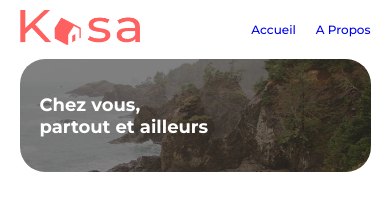
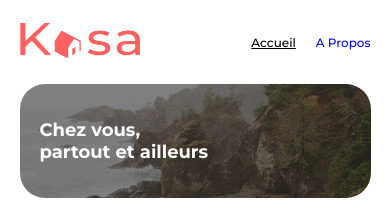
Before and after one commit to ChristopherDelanoue/kasa, a React (Vite) app in the folder vite-project/: page / in a window 390 px wide. Shown: the top 200 px of the page. Built offline with nearby package versions, Linux system fonts and the light colour scheme.

Commit message:
ready for la soutenane

```diff
--- a/vite-project/src/Components/Header.jsx
+++ b/vite-project/src/Components/Header.jsx
@@ -14,10 +14,24 @@ function Header() {
 
             <ul className="nav-link">
                <li>
-                  <NavLink to="/">Accueil</NavLink>
+                  <NavLink
+                     to="/"
+                     className={({ isActive }) =>
+                        isActive ? 'active-link' : ''
+                     }
+                  >
+                     Accueil
+                  </NavLink>
                </li>
                <li>
-                  <NavLink to="/A_propos">A Propos</NavLink>
+                  <NavLink
+                     to="/A_propos"
+                     className={({ isActive }) =>
+                        isActive ? 'active-link' : ''
+                     }
+                  >
+                     A Propos
+                  </NavLink>
                </li>
             </ul>
          </div>
--- a/vite-project/src/assets/CSS/App.css
+++ b/vite-project/src/assets/CSS/App.css
@@ -12,7 +12,7 @@ nav {
 }
 @media (max-width: 750px) {
   nav {
-    height: auto;
+    height: 10%;
     width: 90%;
   }
 }
@@ -63,6 +63,10 @@ nav .nav-bar ul li {
 }
 nav .nav-bar ul li a {
   text-decoration: none;
+}
+nav .nav-bar ul li a.active-link {
+  text-decoration: underline;
+  color: black;
 }
 
 footer {
--- a/vite-project/src/assets/SASS/Header.sass
+++ b/vite-project/src/assets/SASS/Header.sass
@@ -9,7 +9,7 @@ nav
   height: 10%
   position: relative
   @media(max-width: 750px)
-    height: auto
+    height: 10%
     width: 90%
   .nav-bar
     margin: auto
@@ -45,3 +45,6 @@ nav
           padding: 0 0 0 20px
         a
           text-decoration: none
+          &.active-link
+            text-decoration: underline
+            color: black
```
Also changed, not shown: 1 other file (tests, documents, lock files or other folders).
